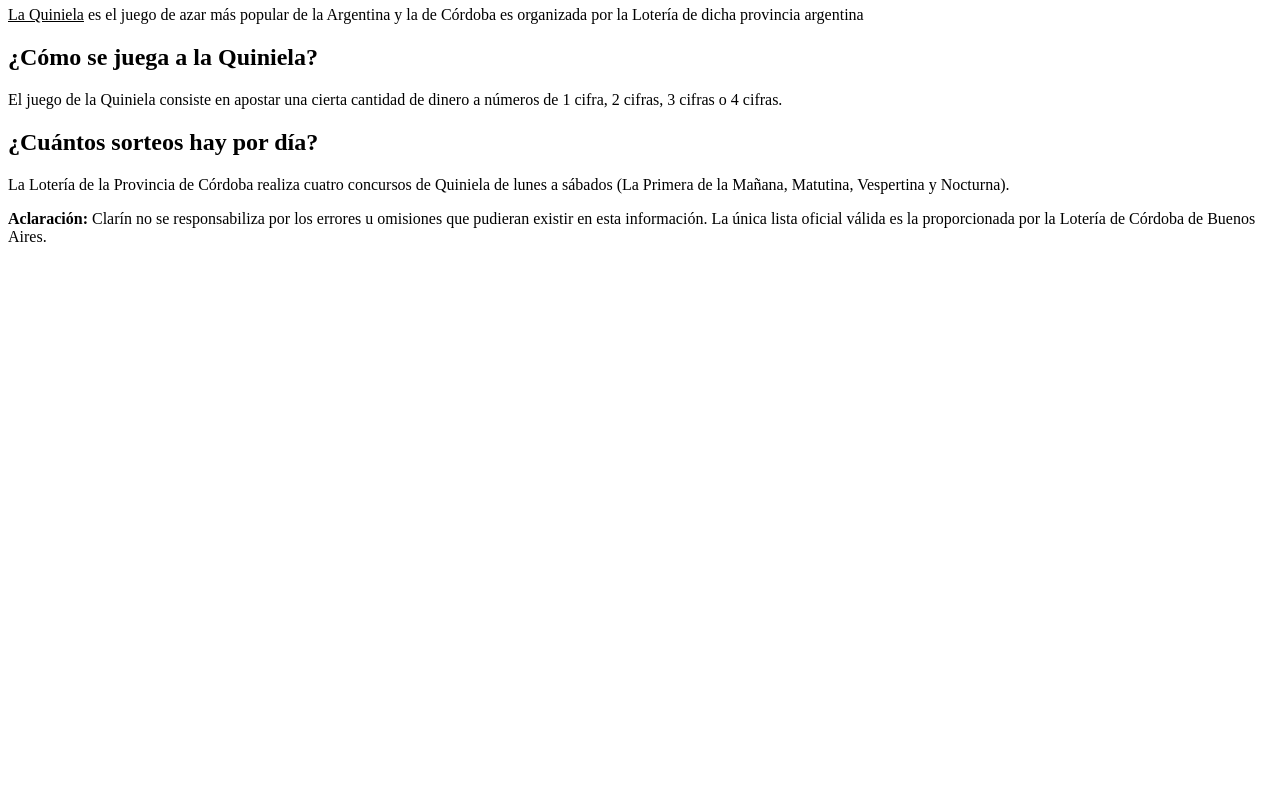
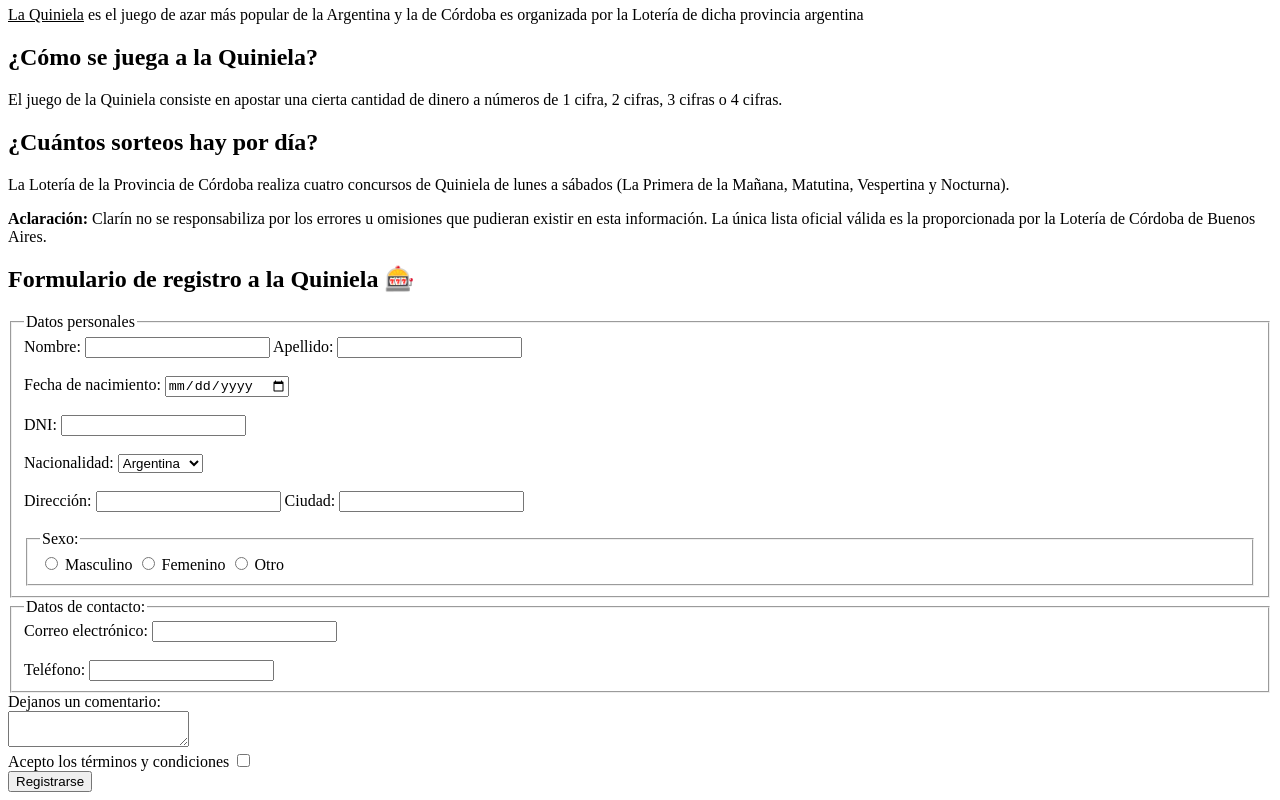
Before and after one commit to FernandoJaime/Materia-ArquitecturaWeb, a plain HTML site: page Clase2.html in a window 1280 px wide. Shown: the part 464-1264 px from the top of the page. Before the commit the page ends 800 px from the top, so only its background shows below. Drawn offline with Linux system fonts and the light colour scheme.

Commit message:
Actividad clase 03

```diff
--- a/Clase2.html
+++ b/Clase2.html
@@ -24,6 +24,64 @@
         <h2>¿Cuántos sorteos hay por día?</h2>
         <p>La Lotería de la Provincia de Córdoba realiza cuatro concursos de Quiniela de lunes a sábados (La Primera de la Mañana, Matutina, Vespertina y Nocturna).</p>
         <p><b>Aclaración:</b> Clarín no se responsabiliza por los errores u omisiones que pudieran existir en esta información. La única lista oficial válida es la proporcionada por la Lotería de Córdoba de Buenos Aires.</p>
+
+        <!-- Formulario -->
+        <section>
+            <h2>Formulario de registro a la Quiniela 🎰</h2>
+            <form action="https://httpbin.org/post" method="post" target="_blank">
+                <fieldset>
+                    <legend>Datos personales</legend>
+
+                    <label for="nombre">Nombre:</label> <input type="text" id="nombre" name="nombre" required>
+                    <label for="apellido">Apellido:</label> <input type="text" id="apellido" name="apellido" required><br><br>
+                    <label for="fecha_nacimiento">Fecha de nacimiento:</label> <input type="date" id="fecha_nacimiento" name="fecha_nacimiento" required><br><br>
+                    <label for="dni">DNI:</label> <input type="text" id="dni" name="dni" required><br><br>
+
+                    <label for="pais">Nacionalidad:</label>
+                    <select name="pais" id="pais" required>
+                        <option value="argentina">Argentina</option>
+                        <option value="uruguay">Uruguay</option>
+                        <option value="paraguay">Paraguay</option>
+                        <option value="chile">Chile</option>
+                        <option value="brasil">Brasil</option>
+                        <option value="peru">Perú</option>
+                        <option value="colombia">Colombia</option>
+                        <option value="venezuela">Venezuela</option>
+                        <option value="ecuador">Ecuador</option>
+                        <option value="bolivia">Bolivia</option>
+                        <option value="chile">Chile</option>
+                    </select><br><br>
+                    <label for="direccion">Dirección:</label> <input type="text" id="direccion" name="direccion" required>
+                    <label for="ciudad">Ciudad:</label> <input type="text" id="ciudad" name="ciudad" required><br><br>
+
+                    <fieldset>
+                        <legend>Sexo:</legend>
+
+                        <input type="radio" id="masculino" name="sexo" value="masculino" required> <label for="masculino">Masculino</label>
+                        <input type="radio" id="femenino" name="sexo" value="femenino" required> <label for="femenino">Femenino</label>
+                        <input type="radio" id="otro" name="sexo" value="otro" required> <label for="otro">Otro</label>
+                    </fieldset>
+
+                </fieldset>
+                <fieldset>
+                    <legend>Datos de contacto:</legend>
+
+                    <label for="email">Correo electrónico:</label> <input type="email" id="email" name="email" required><br><br>
+                    <label for="telefono">Teléfono:</label> <input type="tel" id="telefono" name="telefono" required>
+                </fieldset>
+
+                <div>
+                    <label>Dejanos un comentario:</label><br>
+                    <textarea name="comentario" id="comentario"></textarea>
+                </div>
+
+                <div>
+                    <label for="terminos">Acepto los términos y condiciones</label>
+                    <input type="checkbox" id="terminos" name="terminos" required>
+                </div>
+                <button type="submit">Registrarse</button>
+            </form>
+        </section>
     </body>
 
 </body>
```
Also changed, not shown: README.md.
